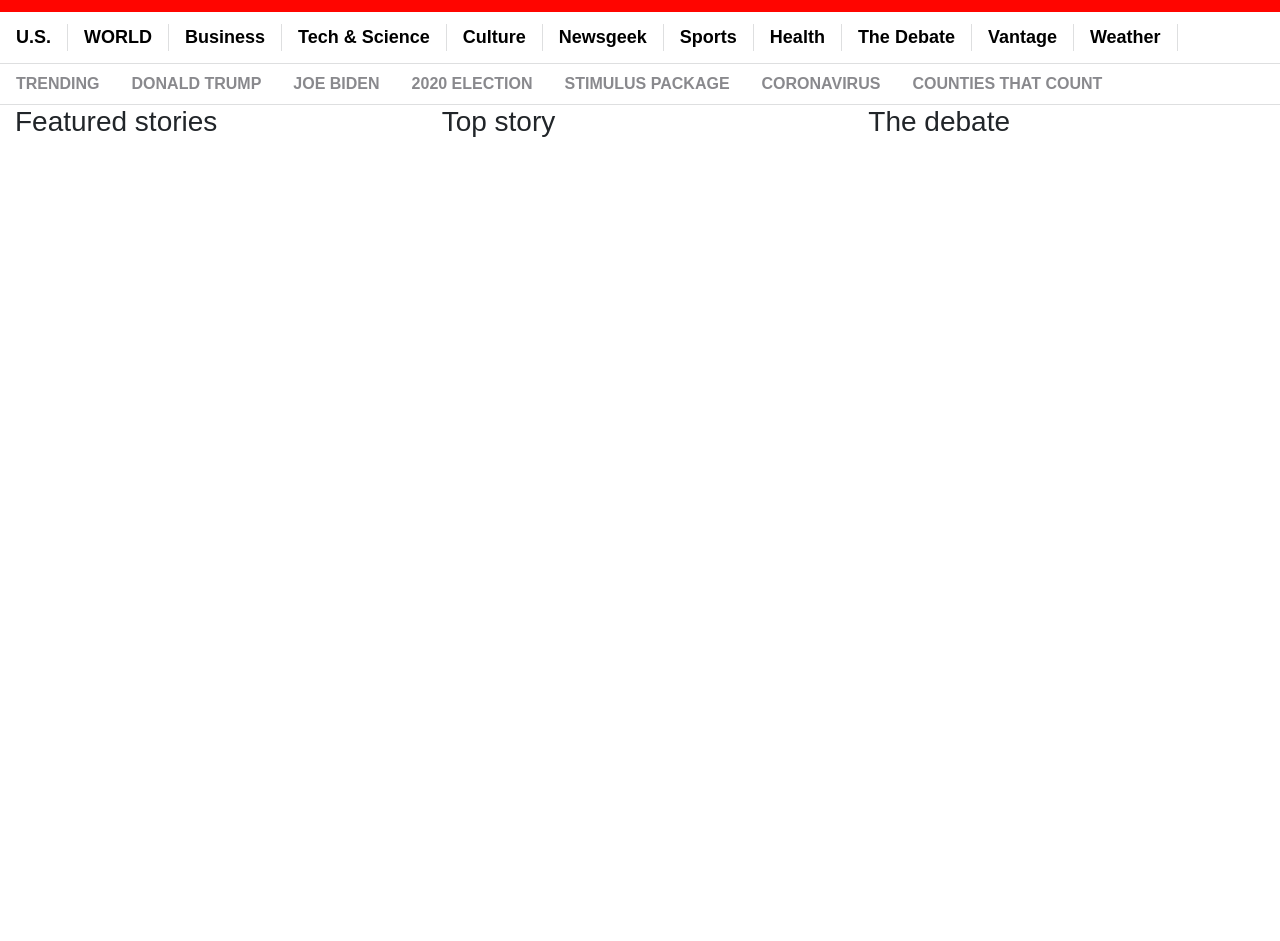
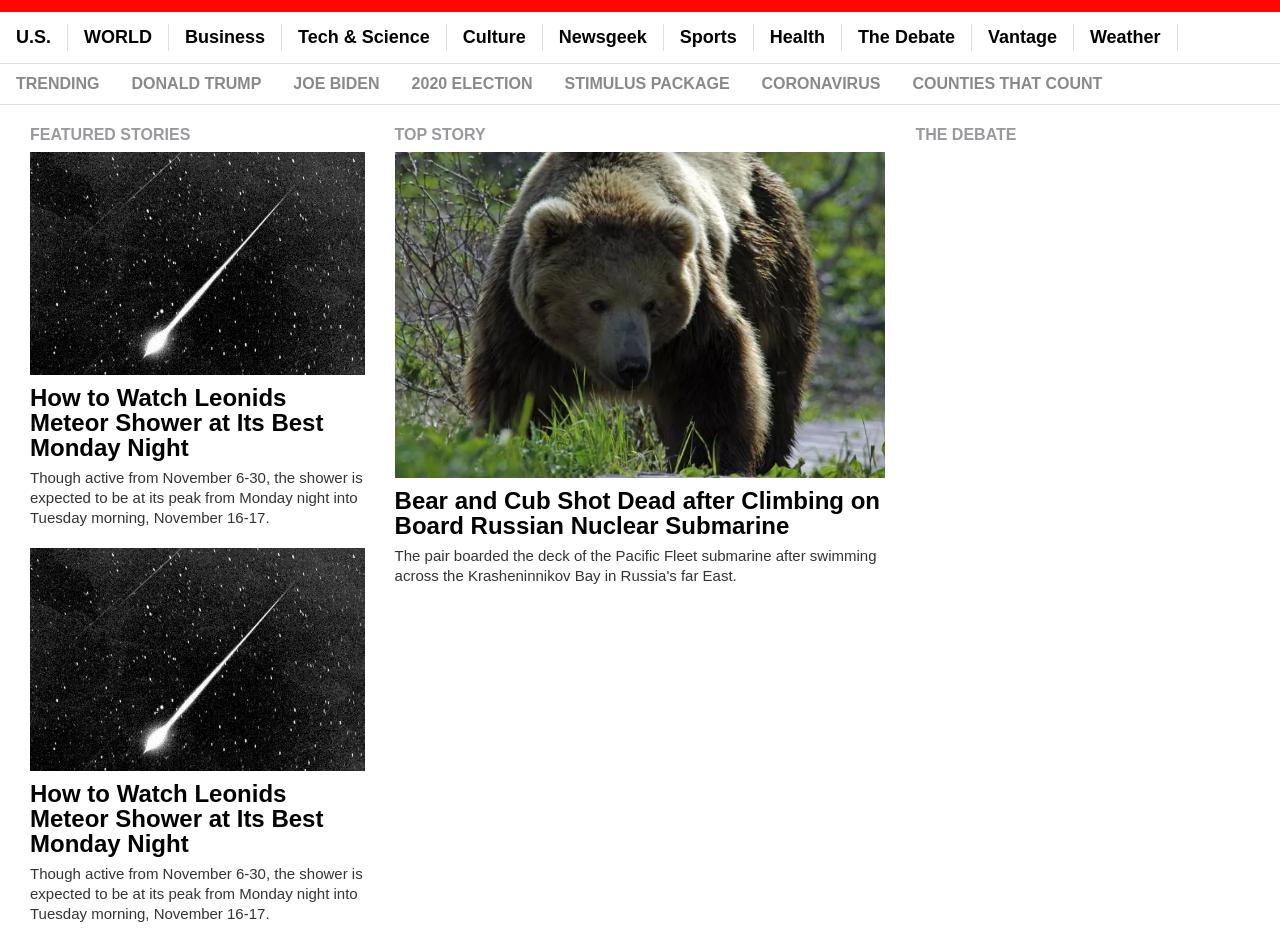
Before and after one commit to noLakes/newsweek_clone, a plain HTML site: page index.html in a window 1280 px wide. Shown: the part 68-1009 px from the top of the page. Before the commit the page ends 800 px from the top, so only its background shows below. Drawn offline with nearby package versions, Linux system fonts and the light colour scheme.

Commit message:
added html and css for full articles

```diff
--- a/index.html
+++ b/index.html
@@ -87,13 +87,67 @@
     </div>
     <div class="main container-fluid">
       <div class="row">
-        <div class="col-sm-12 col-md-5 col-lg-4 main-left">
+        <div class="featured-col col-sm-12 col-md-5 col-lg main-left">
           <h3 class='section-heading'>Featured stories</h3>
+          <article class="full">
+            <img src="images/leonid.webp" class="img-fluid" alt="article-img">
+            <h3>
+              <a href="">How to Watch Leonids Meteor Shower at Its Best Monday Night</a>
+            </h3>
+            <div class="summary">
+              Though active from November 6-30, the shower is expected to be at its peak from Monday night into Tuesday morning, November 16-17.
+            </div>
+          </article>
+          <article class="full">
+            <img src="images/leonid.webp" class="img-fluid" alt="article-img">
+            <h3>
+              <a href="">How to Watch Leonids Meteor Shower at Its Best Monday Night</a>
+            </h3>
+            <div class="summary">
+              Though active from November 6-30, the shower is expected to be at its peak from Monday night into Tuesday morning, November 16-17.
+            </div>
+          </article>
+          <article class="full">
+            <img src="images/leonid.webp" class="img-fluid" alt="article-img">
+            <h3>
+              <a href="">How to Watch Leonids Meteor Shower at Its Best Monday Night</a>
+            </h3>
+            <div class="summary">
+              Though active from November 6-30, the shower is expected to be at its peak from Monday night into Tuesday morning, November 16-17.
+            </div>
+          </article>
+          <article class="full">
+            <img src="images/leonid.webp" class="img-fluid" alt="article-img">
+            <h3>
+              <a href="">How to Watch Leonids Meteor Shower at Its Best Monday Night</a>
+            </h3>
+            <div class="summary">
+              Though active from November 6-30, the shower is expected to be at its peak from Monday night into Tuesday morning, November 16-17.
+            </div>
+          </article>
+          <article class="full">
+            <img src="images/leonid.webp" class="img-fluid" alt="article-img">
+            <h3>
+              <a href="">How to Watch Leonids Meteor Shower at Its Best Monday Night</a>
+            </h3>
+            <div class="summary">
+              Though active from November 6-30, the shower is expected to be at its peak from Monday night into Tuesday morning, November 16-17.
+            </div>
+          </article>
         </div>
-        <div class="col-sm-12 col-md-7 col-lg-4 main-center">
+        <div class="top-story-col col-sm-12 col-md-7 col-lg-5 main-center">
           <h3 class="section-heading">Top story</h3>
+          <article class="full">
+            <img src="images/kamchatka-bear.webp" class="img-fluid" alt="article-img">
+            <h3>
+              <a href="">Bear and Cub Shot Dead after Climbing on Board Russian Nuclear Submarine</a>
+            </h3>
+            <div class="summary">
+              The pair boarded the deck of the Pacific Fleet submarine after swimming across the Krasheninnikov Bay in Russia's far East.
+            </div>
+          </article>
         </div>
-        <div class="col-sm-12 col-md-12 col-lg-4 main-right">
+        <div class="debate-col col-sm-12 col-md-12 col-lg main-right">
           <h3 class="section-heading">The debate</h3>
         </div>
 
--- a/style.css
+++ b/style.css
@@ -6,8 +6,20 @@ h1, h2, h3, h4, h5, a, nav {
   font-family: sans-serif;
 }
 
-p {
+p, .summary {
   font-family: Arial, Helvetica, sans-serif;
+}
+
+body {
+  background-color: #f4f5f6;
+}
+
+.main {
+  padding: 20px 30px;
+}
+
+.container-fluid {
+  background-color: #ffffff;
 }
 
 #page-heading {
@@ -82,3 +94,35 @@ p {
   height: 30px;
   padding: 0px 12px;
 }
+
+.section-heading {
+  text-transform: uppercase;
+  color: #949498f3;
+  font-size: 16px;
+  font-weight: 600;
+}
+
+.full {
+  padding-bottom: 20px;
+}
+
+.full h3 {
+  line-height: 24px;
+  padding-top: 10px;
+}
+
+.full h3 a {
+  color: black;
+  font-weight: 650;
+  font-size: 24px;
+}
+
+.full h3 a:hover {
+  text-decoration: #f72210 underline;
+}
+
+.summary {
+  font-size: 15px;
+  color: #333;
+  line-height: 20px;
+}
```
Also changed, not shown: images/kamchatka-bear.webp (added), images/leonid.webp (added).
